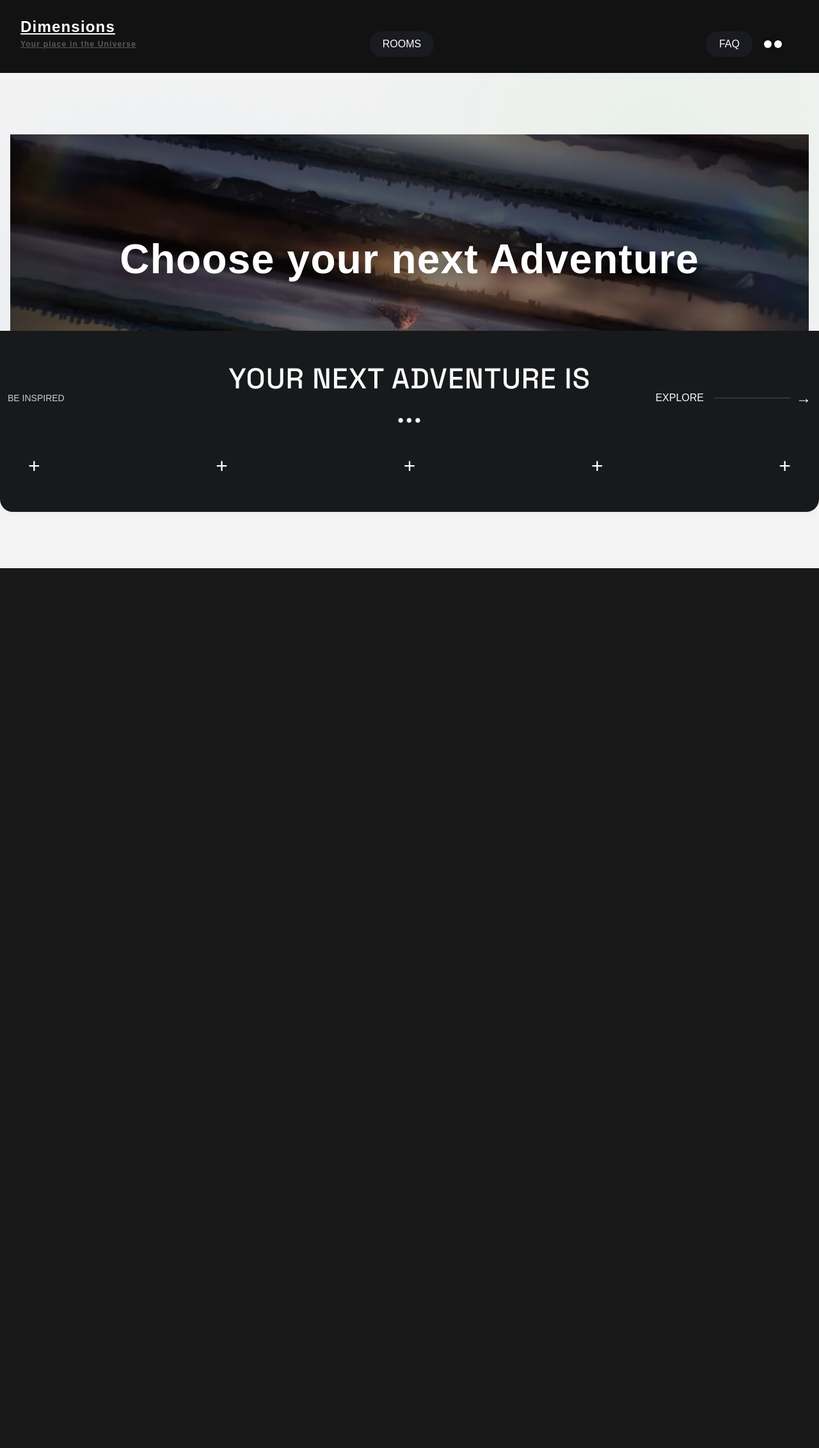
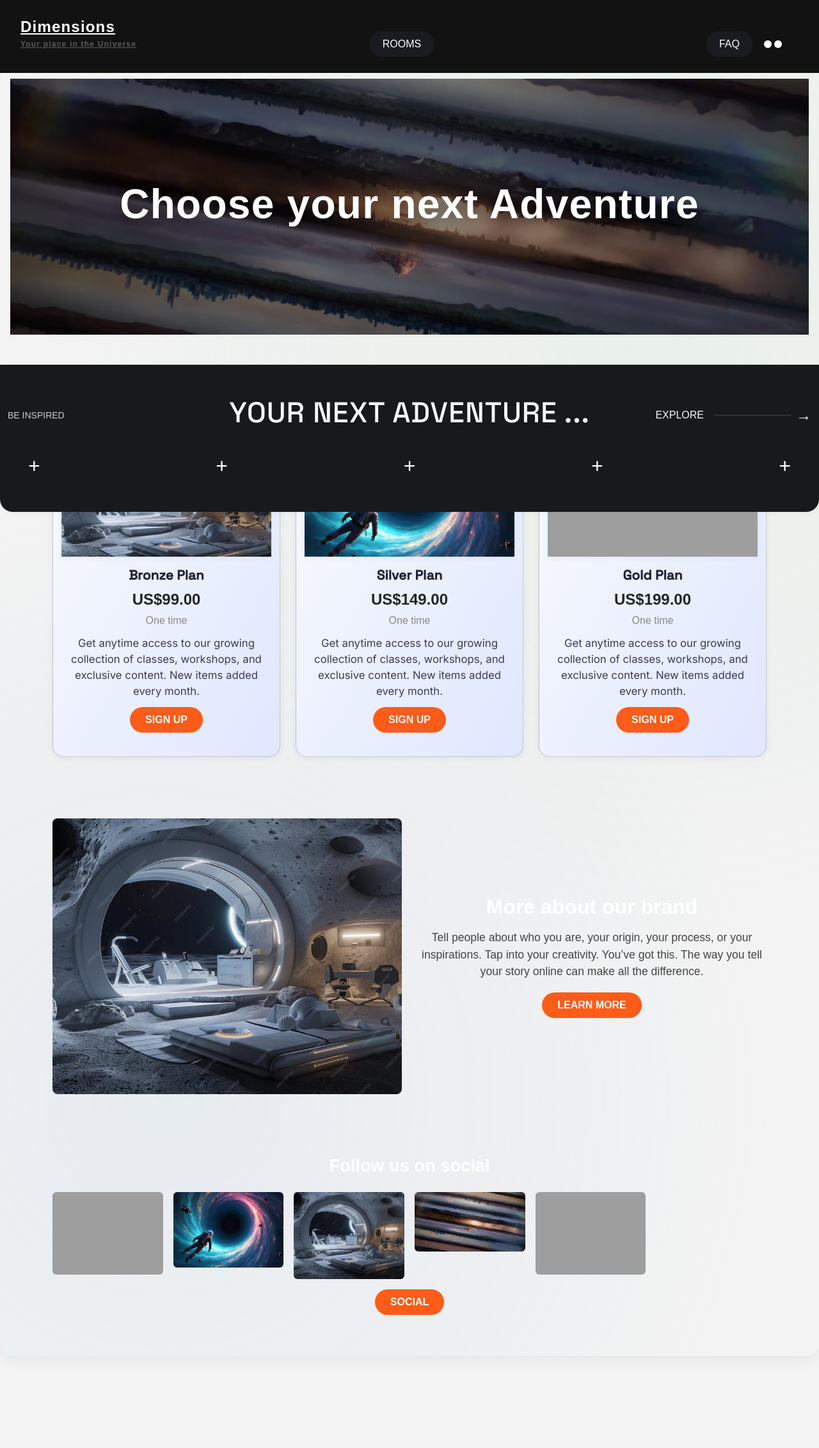
Before and after one commit to iain-kirkham/interdimensional-bnb, a Django app: page /home/ in a window 1280 px wide. Shown: the whole page at 64% size. Before the commit the page ends 888 px from the top, so only its background shows below. Run offline with Django 4.2, Linux system fonts and the light colour scheme; grey boxes are pictures that could not be loaded.

Commit message:
feat: add plans, brand, and social sections to home page

```diff
--- a/bnb_project/static/css/style.css
+++ b/bnb_project/static/css/style.css
@@ -1,3 +1,78 @@
+/* Homepage Plans Section */
+.plans-title {
+  font-size: 2.2rem;
+  font-weight: 600;
+  margin-bottom: 1.5rem;
+}
+.plan-price {
+  font-size: 1.5rem;
+  font-weight: 600;
+  margin-bottom: 0.2rem;
+}
+.plan-once {
+  font-size: 1rem;
+  color: #888;
+  margin-bottom: 0.7rem;
+}
+.btn-plan {
+  background: #ff5c1a;
+  color: #fff;
+  font-weight: 600;
+  border-radius: 2rem;
+  padding: 0.5rem 1.5rem;
+  margin-top: 0.7rem;
+  border: none;
+  transition: background 0.2s;
+}
+.btn-plan:hover {
+  background: #ff7f50;
+  color: #fff;
+}
+
+/* Brand Section */
+.brand-title {
+  font-size: 2rem;
+  font-weight: 600;
+  margin-bottom: 1rem;
+}
+.brand-desc {
+  font-size: 1.1rem;
+  color: #444;
+  margin-bottom: 1.2rem;
+}
+.btn-learn {
+  background: #ff5c1a;
+  color: #fff;
+  font-weight: 600;
+  border-radius: 2rem;
+  padding: 0.5rem 1.5rem;
+  border: none;
+  transition: background 0.2s;
+}
+.btn-learn:hover {
+  background: #ff7f50;
+  color: #fff;
+}
+
+/* Social Section */
+.social-title {
+  font-size: 1.7rem;
+  font-weight: 600;
+  margin-bottom: 1.2rem;
+}
+.btn-social {
+  background: #ff5c1a;
+  color: #fff;
+  font-weight: 600;
+  border-radius: 2rem;
+  padding: 0.5rem 1.5rem;
+  border: none;
+  transition: background 0.2s;
+}
+.btn-social:hover {
+  background: #ff7f50;
+  color: #fff;
+}
 /* Home page Styles */
 .hero-section {
   width: 100%;
--- a/bnb_project/templates/base.html
+++ b/bnb_project/templates/base.html
@@ -147,7 +147,7 @@
                     <div class="footer-scroll-text small" style="opacity:0.8;">BE INSPIRED<br></div>
                 </div>
                 <div class="col-md-6 col-12 text-center mb-3 mb-md-0">
-                    <h2 class="footer-title" style="font-size:2.8em; font-weight:500; letter-spacing:0.02em;">YOUR NEXT ADVENTURE IS ...
+                    <h2 class="footer-title" style="font-size:2.8em; font-weight:500; letter-spacing:0.02em;">YOUR NEXT ADVENTURE ...
                     </h2>
                 </div>
                 <div class="col-md-3 col-12 text-end">
--- a/bnb_project/templates/home/index.html
+++ b/bnb_project/templates/home/index.html
@@ -8,4 +8,84 @@
             <h1 class="hero-headline display-3 fw-bold text-white text-center">Choose your next Adventure</h1>
         </div>
     </section>
+
+    <!-- Plans Section -->
+    <section class="container plans-section py-5">
+        <h2 class="plans-title mb-4">Choose your plan</h2>
+        <div class="row g-4">
+            <div class="col-12 col-md-4">
+                <div class="card card-padded h-100">
+                    <img src="{% static 'img/gravity-room.jpg' %}" class="card-img-top" alt="Bronze Plan">
+                    <div class="card-body">
+                        <h5 class="card-title">Bronze Plan</h5>
+                        <p class="plan-price">US$99.00</p>
+                        <p class="plan-once">One time</p>
+                        <p class="card-text">Get anytime access to our growing collection of classes, workshops, and exclusive content. New items added every month.</p>
+                        <a href="#" class="btn btn-plan">SIGN UP</a>
+                    </div>
+                </div>
+            </div>
+            <div class="col-12 col-md-4">
+                <div class="card card-padded h-100">
+                    <img src="{% static 'img/time-room.png' %}" class="card-img-top" alt="Silver Plan">
+                    <div class="card-body">
+                        <h5 class="card-title">Silver Plan</h5>
+                        <p class="plan-price">US$149.00</p>
+                        <p class="plan-once">One time</p>
+                        <p class="card-text">Get anytime access to our growing collection of classes, workshops, and exclusive content. New items added every month.</p>
+                        <a href="#" class="btn btn-plan">SIGN UP</a>
+                    </div>
+                </div>
+            </div>
+            <div class="col-12 col-md-4">
+                <div class="card card-padded h-100">
+                    <img src="{% static 'img/hero-bg.jpg' %}" class="card-img-top" alt="Gold Plan">
+                    <div class="card-body">
+                        <h5 class="card-title">Gold Plan</h5>
+                        <p class="plan-price">US$199.00</p>
+                        <p class="plan-once">One time</p>
+                        <p class="card-text">Get anytime access to our growing collection of classes, workshops, and exclusive content. New items added every month.</p>
+                        <a href="#" class="btn btn-plan">SIGN UP</a>
+                    </div>
+                </div>
+            </div>
+        </div>
+    </section>
+
+    <!-- Brand Info Section -->
+    <section class="container brand-section py-5">
+        <div class="row align-items-center g-4">
+            <div class="col-12 col-md-6">
+                <img src="{% static 'img/gravity-room.jpg' %}" class="img-fluid rounded-3" alt="Brand Info">
+            </div>
+            <div class="col-12 col-md-6">
+                <h2 class="brand-title">More about our brand</h2>
+                <p class="brand-desc">Tell people about who you are, your origin, your process, or your inspirations. Tap into your creativity. You’ve got this. The way you tell your story online can make all the difference.</p>
+                <a href="#" class="btn btn-learn">LEARN MORE</a>
+            </div>
+        </div>
+    </section>
+
+    <!-- Social Section -->
+    <section class="container social-section py-5">
+        <h2 class="social-title mb-4">Follow us on social</h2>
+        <div class="row g-3 mb-3">
+            <div class="col-6 col-md-2">
+                <img src="{% static 'img/hero-bg.jpg' %}" class="img-fluid rounded-2" alt="Social 1">
+            </div>
+            <div class="col-6 col-md-2">
+                <img src="{% static 'img/time-room.png' %}" class="img-fluid rounded-2" alt="Social 2">
+            </div>
+            <div class="col-6 col-md-2">
+                <img src="{% static 'img/gravity-room.jpg' %}" class="img-fluid rounded-2" alt="Social 3">
+            </div>
+            <div class="col-6 col-md-2">
+                <img src="{% static 'img/home-page-01.png' %}" class="img-fluid rounded-2" alt="Social 4">
+            </div>
+            <div class="col-6 col-md-2">
+                <img src="{% static 'img/hero-bg.jpg' %}" class="img-fluid rounded-2" alt="Social 5">
+            </div>
+        </div>
+        <a href="#" class="btn btn-social">SOCIAL</a>
+    </section>
 {% endblock %}
```
